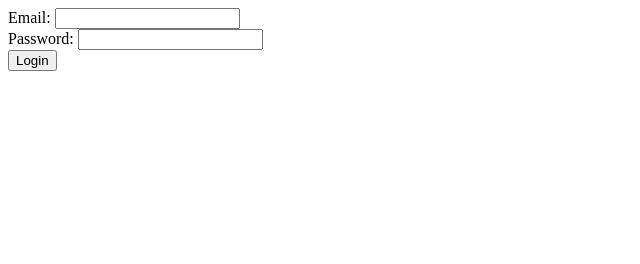
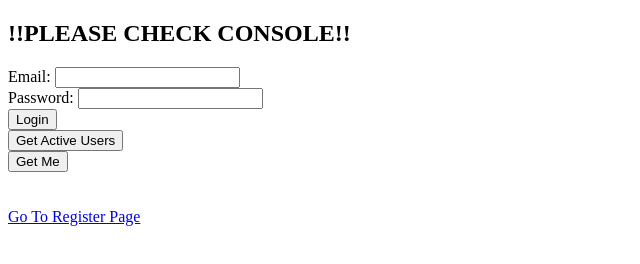
Before and after one commit to mkadirtan/case-project-teknasyon-websocket, a website: page public/login.html in a window 1280 px wide. Shown: the whole page, without its empty margins (0-640 px from the left). Drawn offline with nearby package versions, Linux system fonts and the light colour scheme.

Commit message:
Update UI

```diff
--- a/public/login.html
+++ b/public/login.html
@@ -9,6 +9,8 @@
           crossorigin='anonymous'></script>
 </head>
 <body>
+<h2>!!PLEASE CHECK CONSOLE!!</h2>
+
 <form id='login-form'>
   <label for='email'>Email: </label>
   <input name='email' id='email' type='email'><br>
@@ -19,8 +21,24 @@
   <input type='submit' value='Login'>
 </form>
 
+<button onclick='getActiveUsers()'>Get Active Users</button>
+<br>
+<button onclick='getUserDetail()'>Get Me</button>
+<br>
+<br><br><a href='/register.html'>Go To Register Page</a>
+<script>
+  function getUserDetail() {
+    axios.post('http://localhost:8080/user/me',
+      { headers: { Authorization: `Bearer ${window.access_token}` } })
+      .then(res => console.log(res.data));
+  }
 
-<script>
+  function getActiveUsers() {
+    axios.post('http://localhost:8080/user/active-users',
+      { headers: { Authorization: `Bearer ${window.access_token}` } })
+      .then(res => console.log(res.data));
+  }
+
   const form = document.getElementById('login-form');
   form.onsubmit = () => {
     const formData = {};
@@ -40,7 +58,8 @@
       console.log('Successfully logged in!');
       const { access_token } = res.data;
       console.log({ access_token });
-      const socket = io('http://localhost:8080/socket', { query: { access_token } });
+      window.access_token = access_token;
+      const socket = io('http://localhost:8080/socket', { query: { access_token }, transports: ['websocket'] });
       socket.on('user-register', e => console.log('user-register', { e }));
       socket.on('user-login', e => console.log('user-login', { e }));
       socket.on('user-logout', e => console.log('user-logout', { e }));
```
Also changed, not shown: public/index.html (renamed from public/register.html, +4 -3 lines).
